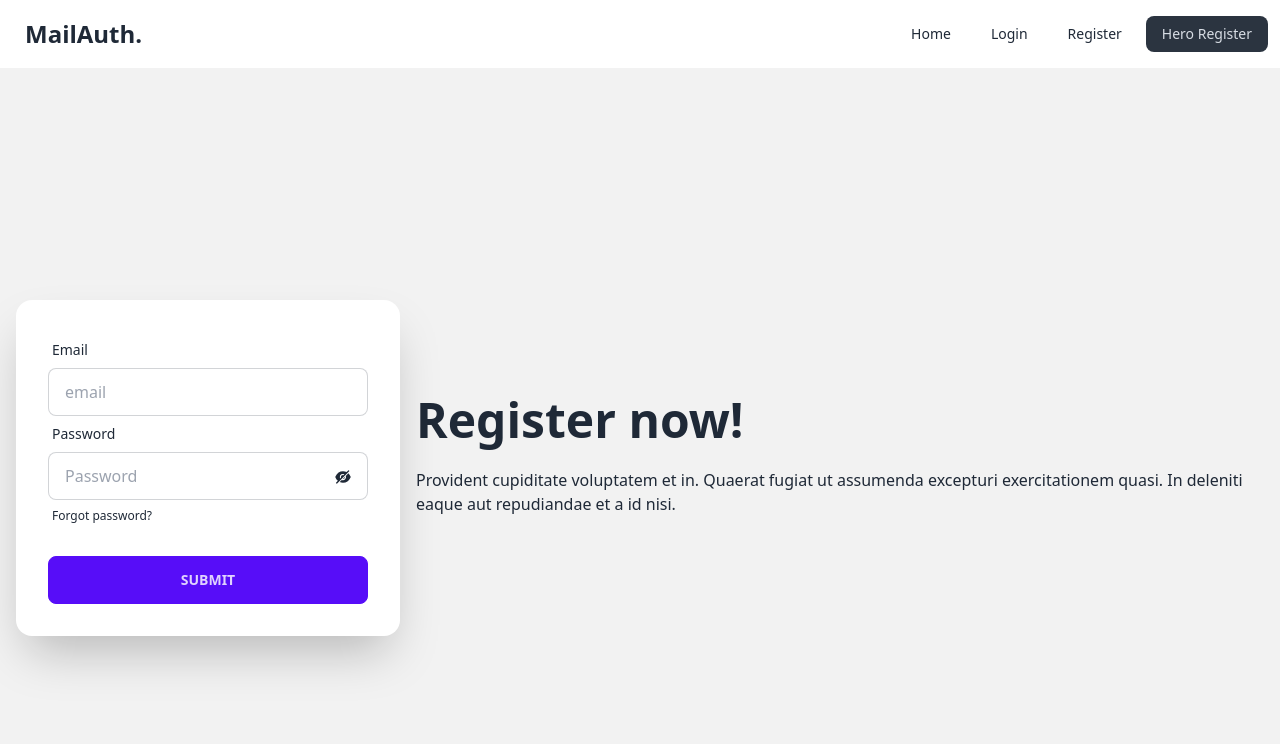
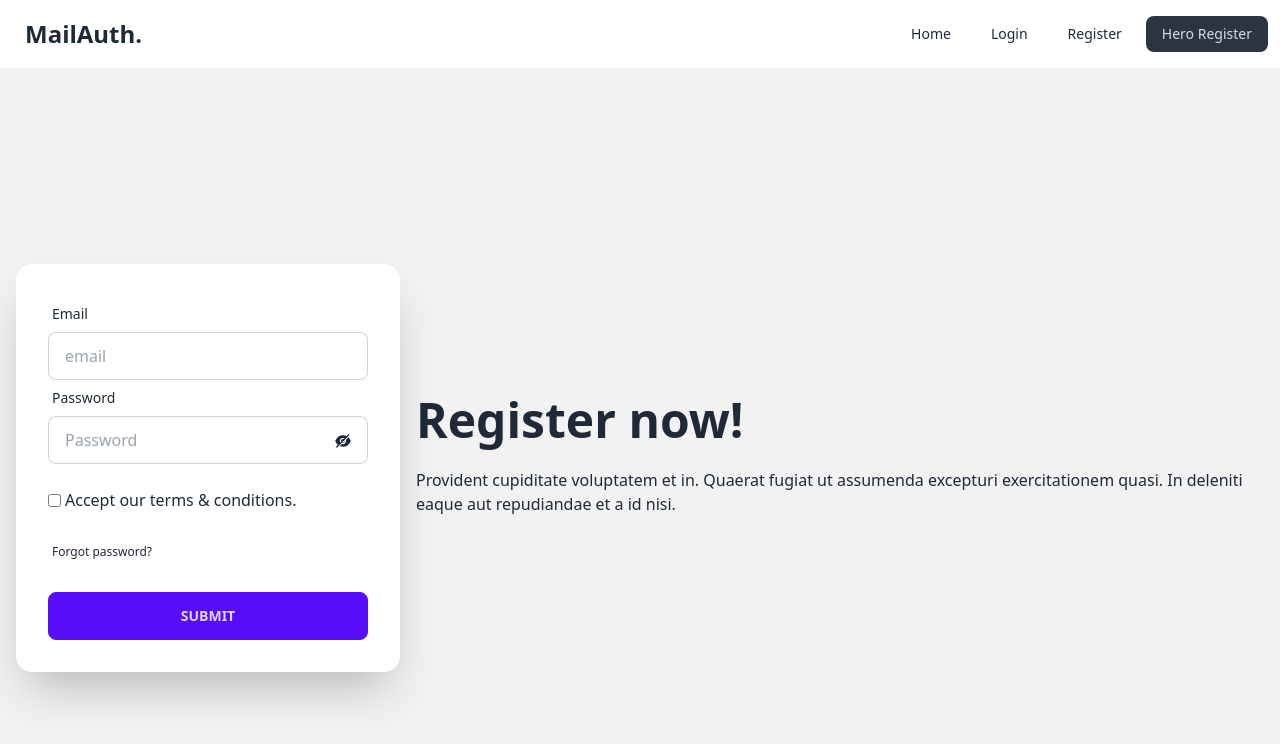
Before and after one commit to TahsinAhammed16/miles9-m5-user-email-password-auth, a React (Vite) app: page /heroRegister in a window 1280 px wide. Shown: the top 744 px of the page. Built offline with nearby package versions, Linux system fonts and the light colour scheme.

Commit message:
terms & condition checkbox done

```diff
--- a/src/components/heroRegister/HeroRegister.jsx
+++ b/src/components/heroRegister/HeroRegister.jsx
@@ -15,7 +15,8 @@ const HeroRegister = () => {
     // console.log("handle button works");
     const email = e.target.email.value;
     const password = e.target.password.value;
-    console.log(email, password);
+    const accept = e.target.checkbox.checked;
+    console.log(email, password, accept);
 
     // clint site validation without sending to firebase
     if (password.length < 6) {
@@ -27,6 +28,9 @@ const HeroRegister = () => {
       setRegError(
         "Your password should have at least one upper case characters."
       );
+      return;
+    } else if (!accept) {
+      setRegError("Pleace accept our terms & conditions.");
       return;
     }
 
@@ -77,6 +81,7 @@ const HeroRegister = () => {
                     <span className="label-text">Password</span>
                   </label>
 
+                  {/* password eye  */}
                   <div className="relative">
                     <input
                       type={showPass ? "text" : "password"}
@@ -91,6 +96,16 @@ const HeroRegister = () => {
                       {showPass ? <AiOutlineEye /> : <AiFillEyeInvisible />}
                     </div>
                   </div>
+
+                  {/* terms and conditions checkbox  */}
+                  <br />
+                  <div className="flex gap-1 items-center">
+                    <input className="" type="checkbox" name="checkbox" id="" />
+                    <label htmlFor="checkbox">
+                      <a href="">Accept our terms & conditions.</a>
+                    </label>
+                  </div>
+                  <br />
 
                   <label className="label">
                     <a href="#" className="label-text-alt link link-hover">
```
